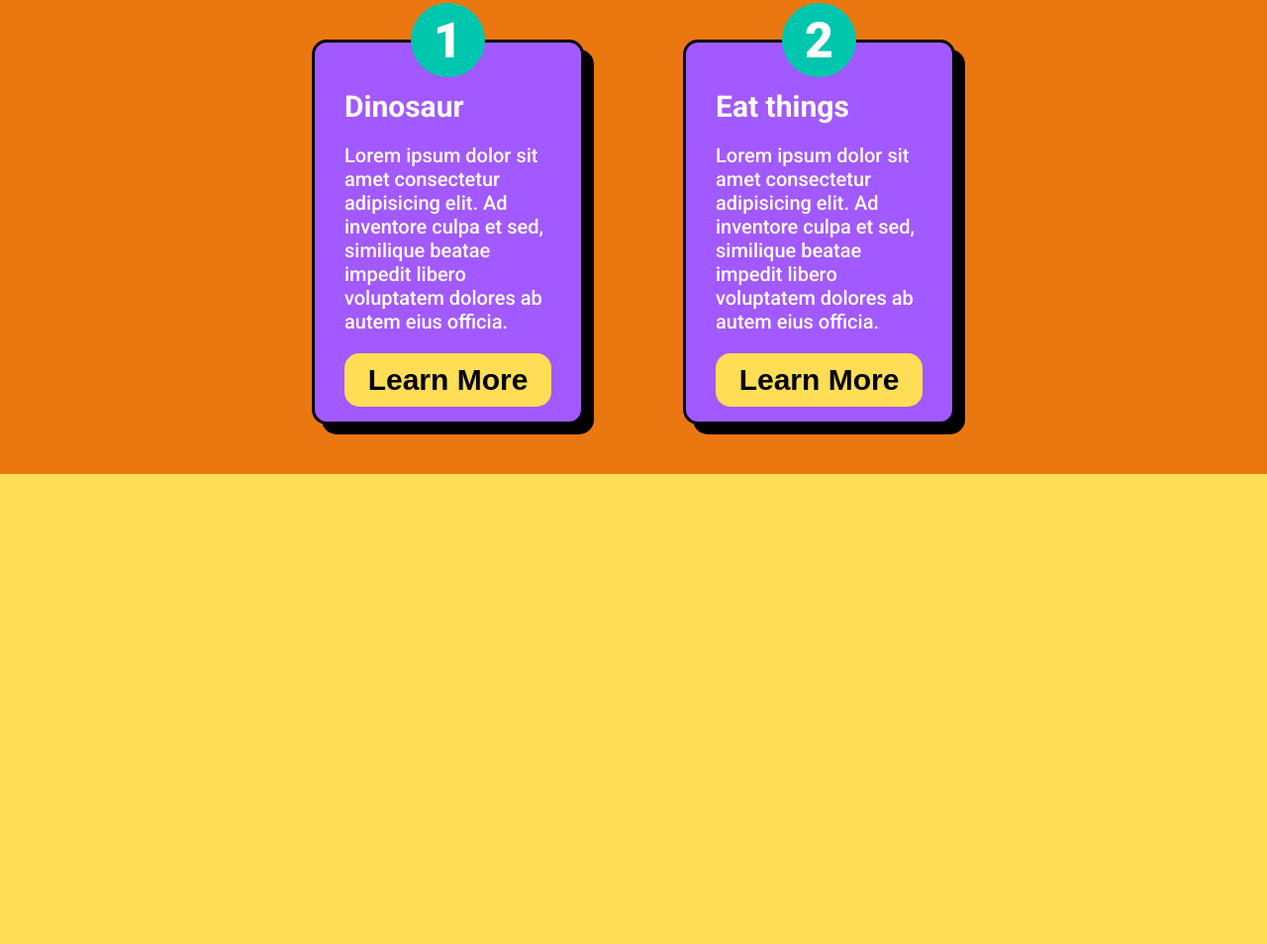
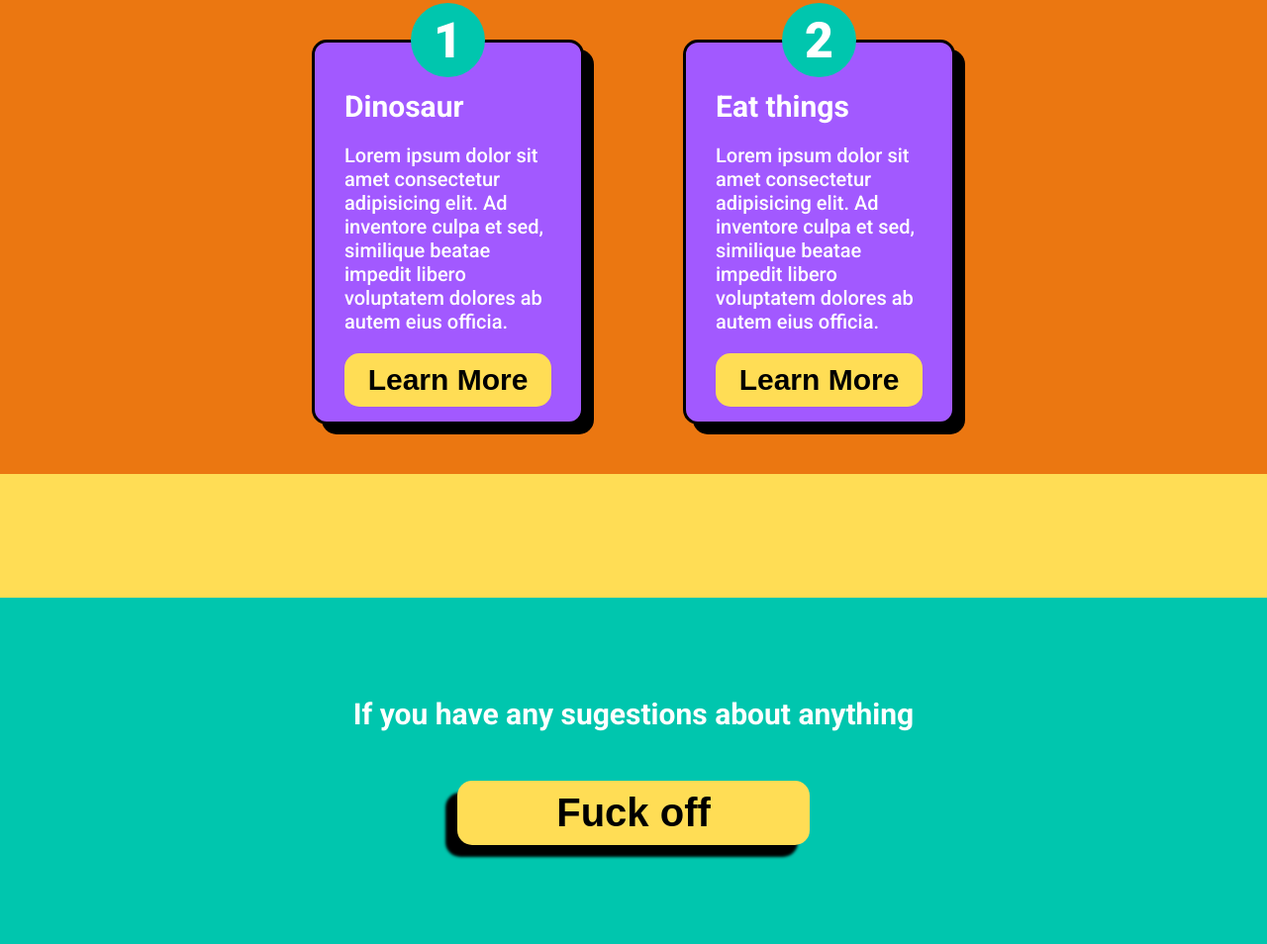
Before and after one commit to d-user11/portfolio-landing-page, a plain HTML site: page index.html in a window 1280 px wide. Shown: the part 1614-2568 px from the top of the page at 99% size. Before the commit the page ends 2218 px from the top, so only its background shows below. Drawn offline with Linux system fonts and the light colour scheme.

Commit message:
feat: add contact-me section

```diff
--- a/index.html
+++ b/index.html
@@ -66,5 +66,9 @@
                 </div>
             </div>
         </section>
+        <section class="contact-me">
+            <p>If you have any sugestions about anything</p>
+            <button>Fuck off</button>
+        </section>
     </body>
 </html>
--- a/style.css
+++ b/style.css
@@ -250,3 +250,31 @@ section.about-me>.container>.text-container>.buttons {
     margin-top: -55px;
     margin-bottom: 12px;
 }
+
+/* contact-me section */
+
+.contact-me {
+    background-color: #00c6ae;
+    display: flex;
+    flex-direction: column;
+    justify-content: center;
+    align-items: center;
+    gap: 50px;
+    padding: 100px;
+}
+
+.contact-me > p {
+    font-size: 30px;
+    font-weight: 600;
+    color: #fff;
+}
+
+.contact-me > button {
+    background-color: #ffdd55;
+    font-size: 40px;
+    font-weight: 700;
+    padding: 10px 100px;
+    box-shadow: -12px 12px 3px #000;
+    border-radius: 15px;
+    border: 0;
+}
```
